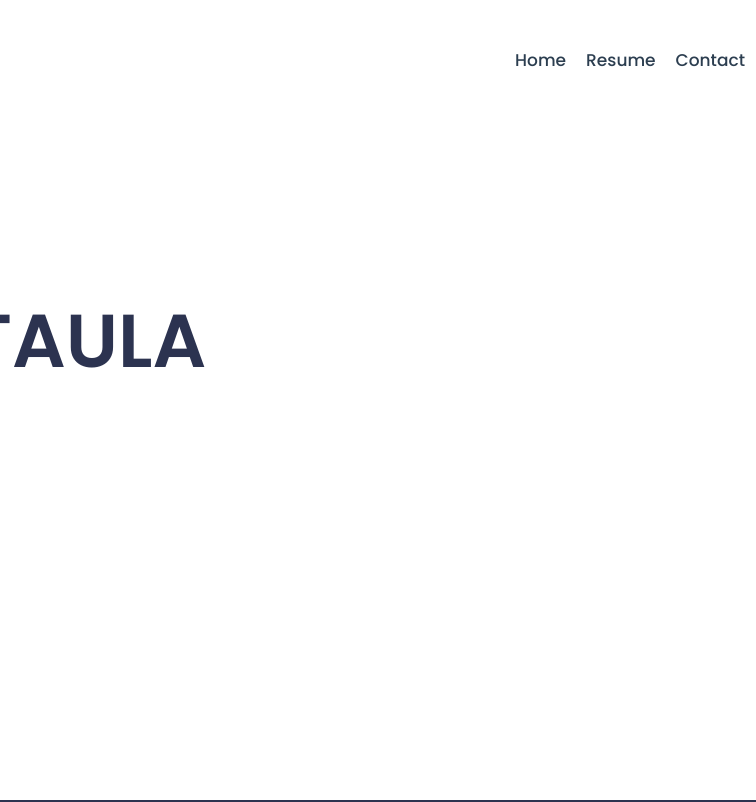
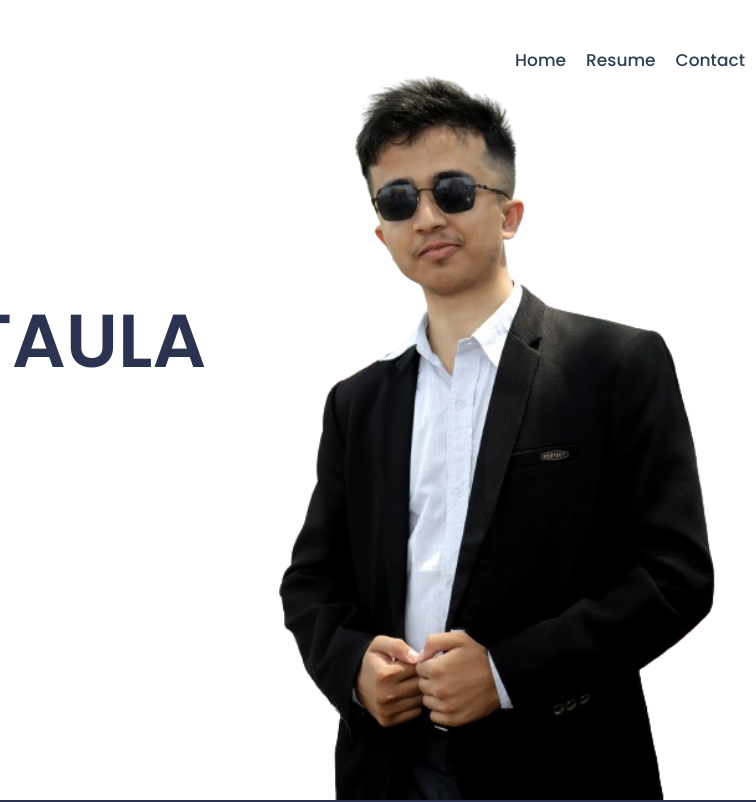
Before and after one commit to sagarsitaula94/Sagar, a plain HTML site: page index.html in a window 1280 px wide. Shown: the top 802 px of the page, 461-1217 px from the left. Drawn offline with Linux system fonts and the light colour scheme.

Commit message:
Update index.html

```diff
--- a/index.html
+++ b/index.html
@@ -39,7 +39,7 @@
        </div>
      </div>
      <div class="girl">
-       <img src="images/girl.png" alt="">
+       <img src="girl.png" alt="">
      </div>
    </div>
    <div class="media-icons">
```
